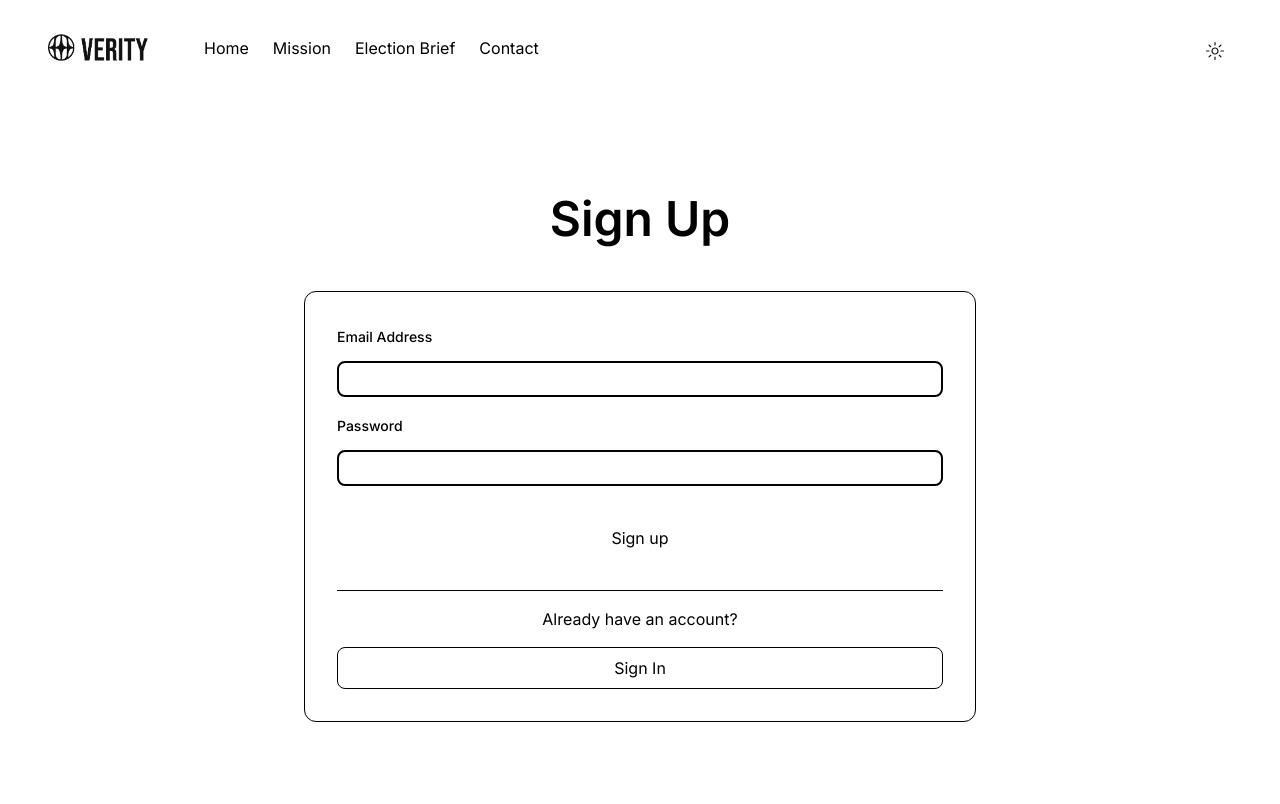
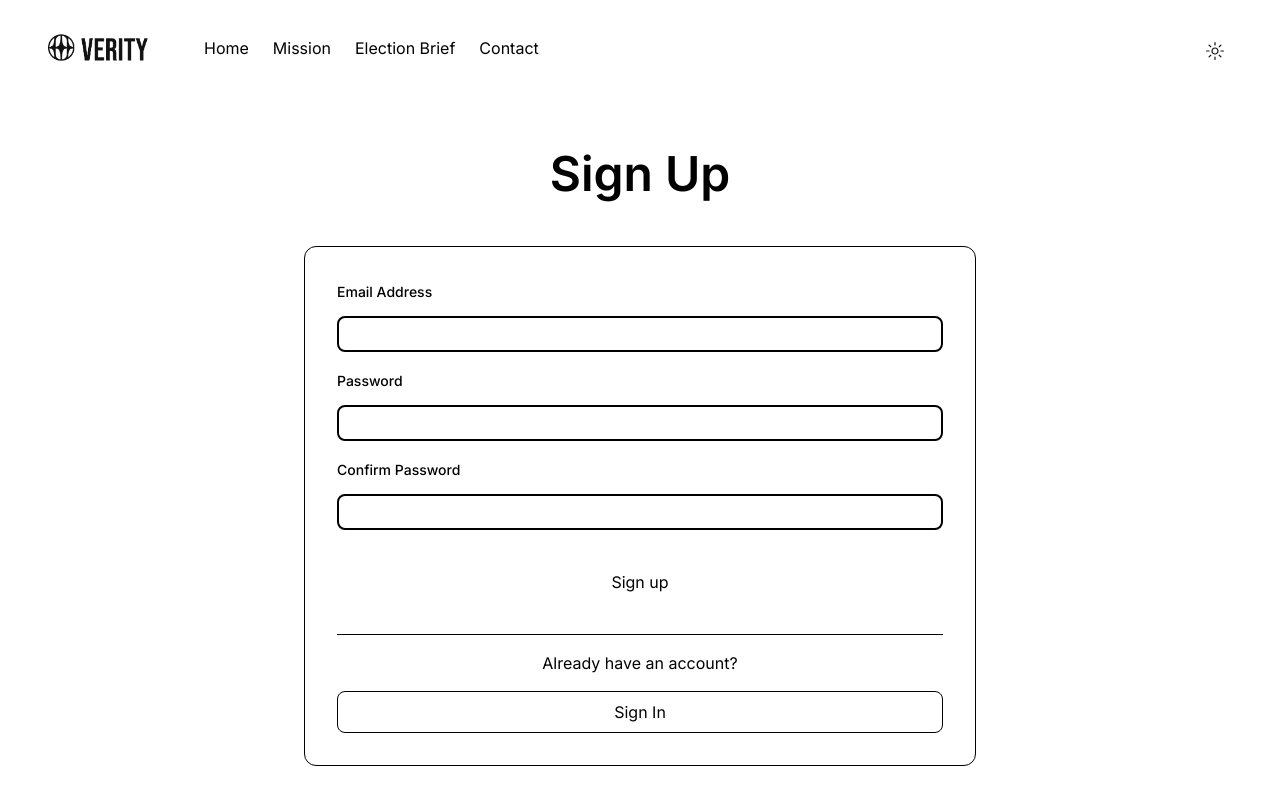
Before and after one commit to shlema-dev/verity-frontend, a Next.js app: page /signup in a window 1280 px wide. Shown: the top 804 px of the page. Built offline with nearby package versions, Linux system fonts and the light colour scheme; no server answers.

Commit message:
Add confirm password signup

```diff
--- a/app/(auth)/signup/actions.ts
+++ b/app/(auth)/signup/actions.ts
@@ -14,6 +14,7 @@ type FormState = {
 export async function signupAction(prevState: FormState, formData: FormData) {
   const emailAddress = formData.get("email") as string;
   const password = formData.get("password") as string;
+  const confirmPassword = formData.get("confirmPassword") as string;
   let errors: string[] = [];
   let registrationError = false;
 
@@ -41,6 +42,14 @@ export async function signupAction(prevState: FormState, formData: FormData) {
     !validatePassword(password)
   ) {
     errors.push("password");
+  }
+
+  if (
+    !confirmPassword ||
+    confirmPassword.trim().length === 0 ||
+    password !== confirmPassword
+  ) {
+    errors.push("password mismatch");
   }
 
   if (errors.length > 0) {
--- a/components/auth/SignupForm.tsx
+++ b/components/auth/SignupForm.tsx
@@ -53,9 +53,26 @@ const SigninForm: React.FC = () => {
             : ""}
         </Description>
         <Input
-          type="text"
+          type="password"
           name="password"
           aria-label="password"
+          className={`mt-3 block w-full rounded-lg border-none bg-primary-3 outline outline-2 -outline-offset-2 outline-primary-6 py-1.5 px-3 text-sm/6 text-primary-12
+            focus:outline-none data-[focus]:outline-2 data-[focus]:-outline-offset-2 data-[focus]:outline-primary-8`}
+        />
+      </Field>
+      <Field disabled={status.pending}>
+        <Label className="text-sm/6 font-medium text-primary-12">
+          Confirm Password
+        </Label>
+        <Description className="text-sm text-error-11">
+          {state.errors.includes("password mismatch")
+            ? "Passwords must match"
+            : ""}
+        </Description>
+        <Input
+          type="password"
+          name="confirmPassword"
+          aria-label="confirmPassword"
           className={`mt-3 block w-full rounded-lg border-none bg-primary-3 outline outline-2 -outline-offset-2 outline-primary-6 py-1.5 px-3 text-sm/6 text-primary-12
             focus:outline-none data-[focus]:outline-2 data-[focus]:-outline-offset-2 data-[focus]:outline-primary-8`}
         />
```
